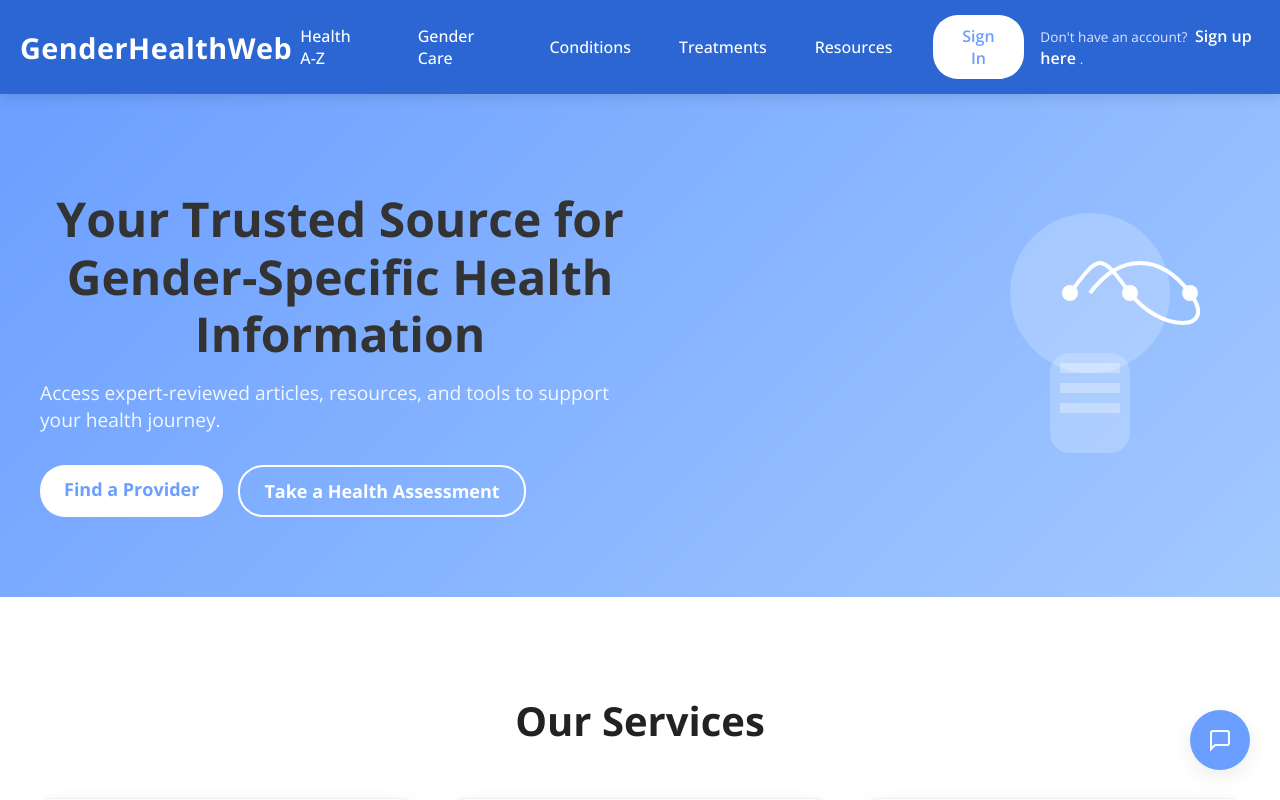
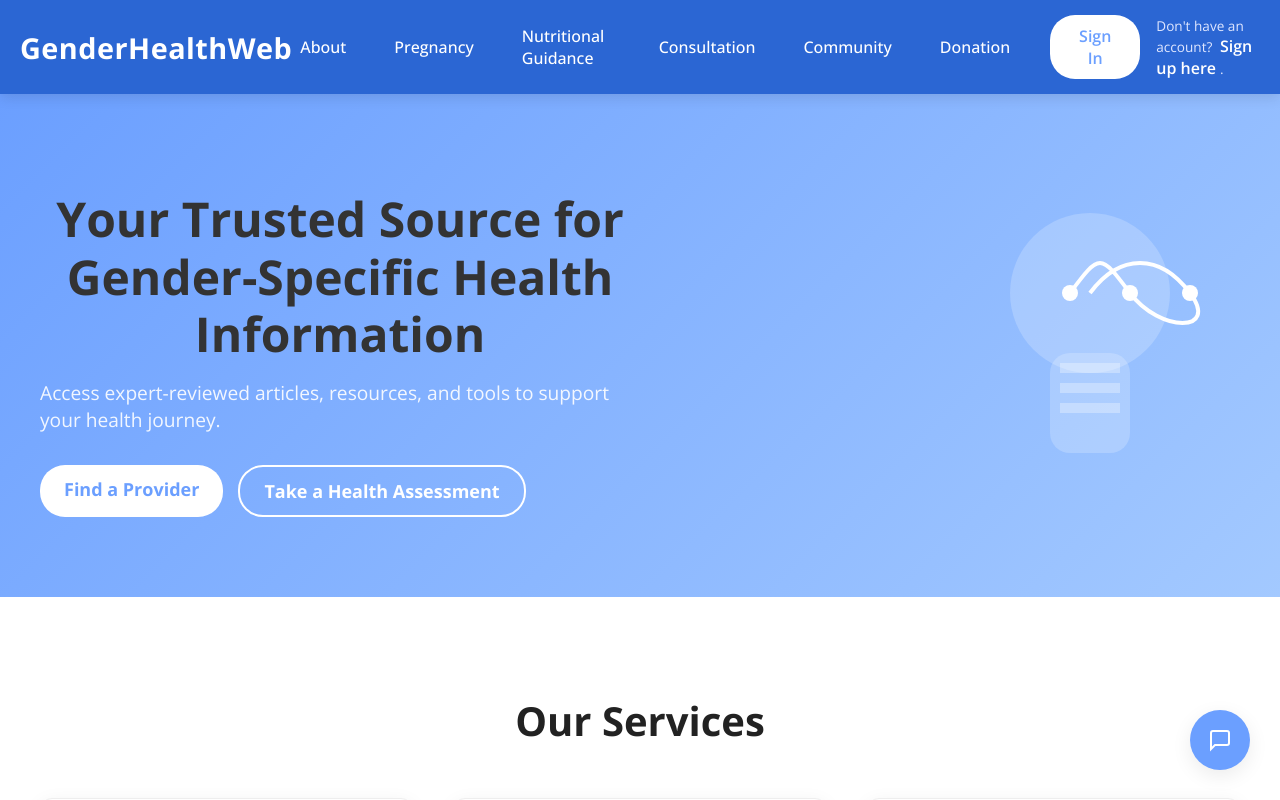
Before and after one commit to loi2003/capstone, a React (Vite) app: page / in a window 1280 px wide. Shown: the top 800 px of the page. Built offline with nearby package versions, Linux system fonts and the light colour scheme.

Commit message:
fix router

```diff
--- a/src/components/header/Header.css
+++ b/src/components/header/Header.css
@@ -34,13 +34,18 @@
   text-decoration: none;
   font-size: 1rem;
   font-weight: 500;
-  transition: box-shadow 0.5s cubic-bezier(0.4, 0, 0.2, 1);
+  transition: color 0.3s ease;
+  position: relative;
   padding: 4px 8px;
 }
 
 .nav-links a:hover {
-  box-shadow: 0 0 12px 0 rgba(255, 255, 255, 0.4);
-  animation: hover-glow 0.5s cubic-bezier(0.4, 0, 0.2, 1);
+  color: #e0e7ff;
+  box-shadow:
+    0 0 5px rgba(224, 231, 255, 0.6),
+    0 0 10px rgba(224, 231, 255, 0.4),
+    0 0 15px rgba(224, 231, 255, 0.2);
+  transition: box-shadow 0.3s ease, color 0.3s ease;
 }
 
 .auth-section {
@@ -56,7 +61,7 @@
   color: #6b9fff;
   font-weight: 600;
   text-decoration: none;
-  transition: background-color 0.5s cubic-bezier(0.4, 0, 0.2, 1), color 0.5s cubic-bezier(0.4, 0, 0.2, 1), box-shadow 0.5s cubic-bezier(0.4, 0, 0.2, 1);
+  transition: background-color 0.3s ease, color 0.3s ease, box-shadow 0.3s ease;
   display: inline-block;
   text-align: center;
   min-width: 90px;
@@ -65,13 +70,17 @@
 .nav-links .sign-in-btn:hover {
   background: #f5f5f5;
   color: #5a8fee;
-  box-shadow: 0 0 12px 0 rgba(255, 255, 255, 0.4);
-  animation: hover-glow 0.5s cubic-bezier(0.4, 0, 0.2, 1);
+  box-shadow:
+    0 0 5px rgba(224, 231, 255, 0.6),
+    0 0 10px rgba(224, 231, 255, 0.4),
+    0 0 15px rgba(224, 231, 255, 0.2);
+  transition: box-shadow 0.3s ease, background-color 0.3s ease, color 0.3s ease;
 }
 
 .nav-links .sign-in-btn:active {
-  box-shadow: 0 0 16px 0 rgba(107, 159, 255, 0.7);
-  animation: glow 0.5s cubic-bezier(0.4, 0, 0.2, 1);
+  box-shadow:
+    0 0 8px rgba(107, 159, 255, 0.7),
+    0 0 12px rgba(107, 159, 255, 0.5);
 }
 
 .auth-message {
@@ -84,13 +93,17 @@
   color: #ffffff;
   font-weight: 600;
   text-decoration: none;
-  transition: box-shadow 0.5s cubic-bezier(0.4, 0, 0.2, 1);
+  transition: color 0.3s ease;
   padding: 2px 4px;
 }
 
 .auth-message a:hover {
-  box-shadow: 0 0 12px 0 rgba(255, 255, 255, 0.4);
-  animation: hover-glow 0.5s cubic-bezier(0.4, 0, 0.2, 1);
+  color: #e0e7ff;
+  box-shadow:
+    0 0 5px rgba(224, 231, 255, 0.6),
+    0 0 10px rgba(224, 231, 255, 0.4),
+    0 0 15px rgba(224, 231, 255, 0.2);
+  transition: box-shadow 0.3s ease, color 0.3s ease;
 }
 
 .menu-toggle {
@@ -143,18 +156,6 @@
   top: 0;
 }
 
-@keyframes glow {
-  0% { box-shadow: 0 0 0 0 rgba(107, 159, 255, 0.7); }
-  50% { box-shadow: 0 0 16px 0 rgba(107, 159, 255, 0.9); }
-  100% { box-shadow: 0 0 0 0 rgba(107, 159, 255, 0.7); }
-}
-
-@keyframes hover-glow {
-  0% { box-shadow: 0 0 0 0 rgba(255, 255, 255, 0.4); }
-  50% { box-shadow: 0 0 12px 0 rgba(255, 255, 255, 0.6); }
-  100% { box-shadow: 0 0 12px 0 rgba(255, 255, 255, 0.4); }
-}
-
 @media (max-width: 768px) {
   .header-container {
     flex-wrap: wrap;
--- a/src/components/header/Header.jsx
+++ b/src/components/header/Header.jsx
@@ -17,15 +17,16 @@ const Header = () => {
           <span className="menu-icon"></span>
         </button>
         <nav className={`nav-links ${isMenuOpen ? 'open' : ''}`}>
-          <Link to="/health-a-z">Health A-Z</Link>
-          <Link to="/gender-care">Gender Care</Link>
-          <Link to="/conditions">Conditions</Link>
-          <Link to="/treatments">Treatments</Link>
-          <Link to="/resources">Resources</Link>
+          <Link to="/about">About</Link>
+          <Link to="/pregnancy">Pregnancy</Link>
+          <Link to="/nutritional-guidance">Nutritional Guidance</Link>
+          <Link to="/consultation">Consultation</Link>
+          <Link to="/community">Community</Link>
+          <Link to="/donation">Donation</Link>
           <div className="auth-section">
             <Link to="/signin" className="sign-in-btn">Sign In</Link>
             <p className="auth-message">
-              Don't have an account? <Link to="/signin">Sign up here</Link>.
+              Don't have an account? <Link to="/signup">Sign up here</Link>.
             </p>
           </div>
         </nav>
--- /dev/null
+++ b/src/pages/AboutPage.jsx
@@ -0,0 +1,12 @@
+import React from 'react';
+
+const AboutPage = () => {
+  return (
+    <div className="about-page">
+      <h1>About Us</h1>
+      <p>Welcome to GenderHealthWeb! We are dedicated to providing resources and support for health and wellness, with a focus on gender-specific care.</p>
+    </div>
+  );
+};
+
+export default AboutPage;
--- /dev/null
+++ b/src/pages/CommunityPage.jsx
@@ -0,0 +1,12 @@
+import React from 'react';
+
+const CommunityPage = () => {
+  return (
+    <div className="community-page">
+      <h1>Join Our Community</h1>
+      <p>Connect with others, share experiences, and find support in our inclusive health community.</p>
+    </div>
+  );
+};
+
+export default CommunityPage;
--- /dev/null
+++ b/src/pages/ConsultationPage.jsx
@@ -0,0 +1,12 @@
+import React from 'react';
+
+const ConsultationPage = () => {
+  return (
+    <div className="consultation-page">
+      <h1>Consultation Services</h1>
+      <p>Book a consultation with our experts to get personalized health advice and support.</p>
+    </div>
+  );
+};
+
+export default ConsultationPage;
--- /dev/null
+++ b/src/pages/DonationPage.jsx
@@ -0,0 +1,12 @@
+import React from 'react';
+
+const DonationPage = () => {
+  return (
+    <div className="donation-page">
+      <h1>Support Us with a Donation</h1>
+      <p>Your donations help us continue providing free health resources and support to those in need.</p>
+    </div>
+  );
+};
+
+export default DonationPage;
--- a/src/router/AppRouter.jsx
+++ b/src/router/AppRouter.jsx
@@ -3,24 +3,36 @@ import { Routes, Route } from 'react-router-dom';
 import HomePage from '../pages/HomePage';
 import SignIn from '../components/authentication/SignIn';
 import SignUp from '../components/authentication/SignUp';
+import AboutPage from '../pages/AboutPage';
+// import PregnancyPage from '../pages/PregnancyPage';
+// import NutritionalGuidancePage from '../pages/NutritionalGuidancePage';
+import ConsultationPage from '../pages/ConsultationPage';
+import CommunityPage from '../pages/CommunityPage';
+import DonationPage from '../pages/DonationPage';
+// import FindProviderPage from '../pages/FindProviderPage';
+// import HealthAssessmentPage from '../pages/HealthAssessmentPage';
+// import PrivacyPolicyPage from '../pages/PrivacyPolicyPage';
+// import TermsOfServicePage from '../pages/TermsOfServicePage';
+// import ContactUsPage from '../pages/ContactUsPage';
+// import AssessmentPage from '../pages/AssessmentPage';
 
 const AppRoutes = () => (
   <Routes>
     <Route path="/" element={<HomePage />} />
     <Route path="/signin" element={<SignIn />} />
     <Route path="/signup" element={<SignUp />} />
-    <Route path="/health-a-z" element={<div>Health A-Z Page</div>} />
-    <Route path="/gender-care" element={<div>Gender Care Page</div>} />
-    <Route path="/conditions" element={<div>Conditions Page</div>} />
-    <Route path="/treatments" element={<div>Treatments Page</div>} />
-    <Route path="/resources" element={<div>Resources Page</div>} />
-    <Route path="/find-provider" element={<div>Find a Provider Page</div>} />
-    <Route path="/health-assessment" element={<div>Health Assessment Page</div>} />
-    <Route path="/about" element={<div>About Us Page</div>} />
-    <Route path="/privacy" element={<div>Privacy Policy Page</div>} />
-    <Route path="/terms" element={<div>Terms of Service Page</div>} />
-    <Route path="/contact" element={<div>Contact Us Page</div>} />
-    <Route path="/assessment" element={<div>Assessment Page</div>} />
+    <Route path="/about" element={<AboutPage />} />
+    {/* <Route path="/pregnancy" element={<PregnancyPage />} />
+    <Route path="/nutritional-guidance" element={<NutritionalGuidancePage />} /> */}
+    <Route path="/consultation" element={<ConsultationPage />} />
+    <Route path="/community" element={<CommunityPage />} />
+    <Route path="/donation" element={<DonationPage />} />
+    {/* <Route path="/find-provider" element={<FindProviderPage />} />
+    <Route path="/health-assessment" element={<HealthAssessmentPage />} />
+    <Route path="/privacy" element={<PrivacyPolicyPage />} />
+    <Route path="/terms" element={<TermsOfServicePage />} />
+    <Route path="/contact" element={<ContactUsPage />} />
+    <Route path="/assessment" element={<AssessmentPage />} /> */}
   </Routes>
 );
 
```
